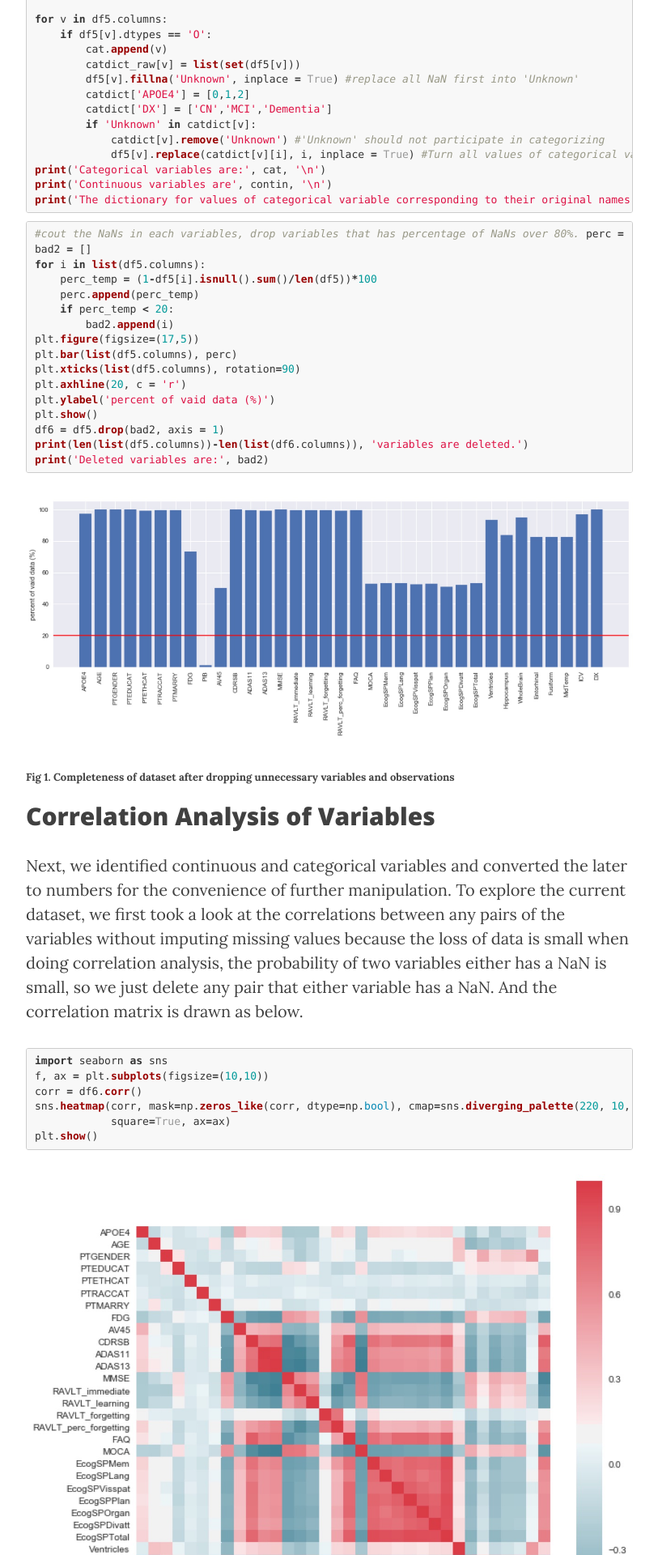
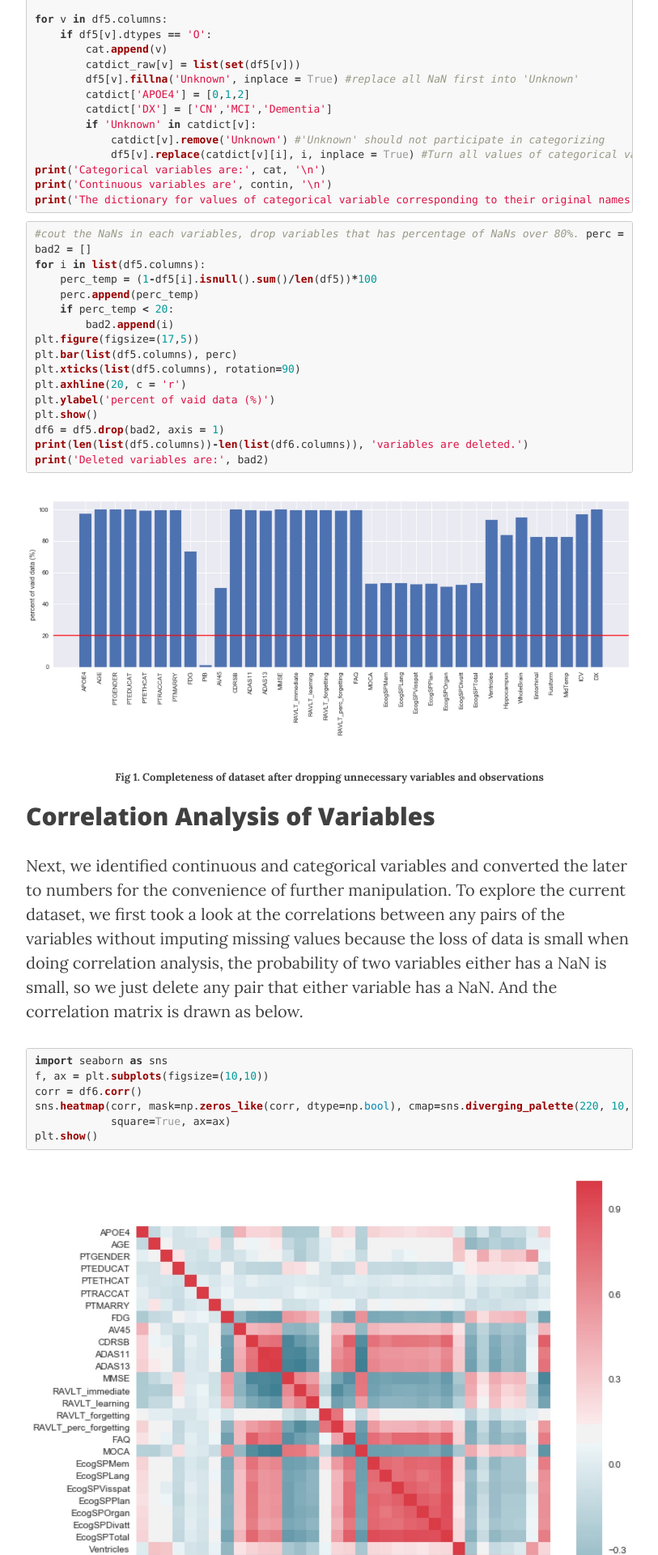
Before and after one commit to liyixiu/Alzheimer, a Jekyll site: the page built from docs/EDA.md, in a window 1280 px wide. Shown: the part 2240-4160 px from the top of the page at 81% size, without its empty margins (233-1046 px from the left). Built offline with Jekyll 4.4.1, drawn with Linux system fonts in a browser that asks for light colours; nearby versions of some CDN libraries.

Commit message:
Update EDA.md

````diff
--- a/docs/EDA.md
+++ b/docs/EDA.md
@@ -115,7 +115,7 @@
 ```
 
 <img src="https://yueli1201.github.io/Alzheimer/figures/1.jpeg" alt="1" width="750"/>
-<font size="2"><b>Fig 1. Completeness of dataset after dropping unnecessary variables and observations</b></font>
+<div align="center"><font size="2"><b>Fig 1. Completeness of dataset after dropping unnecessary variables and observations</b></font></div>
 
 ## Correlation Analysis of Variables
 
````
